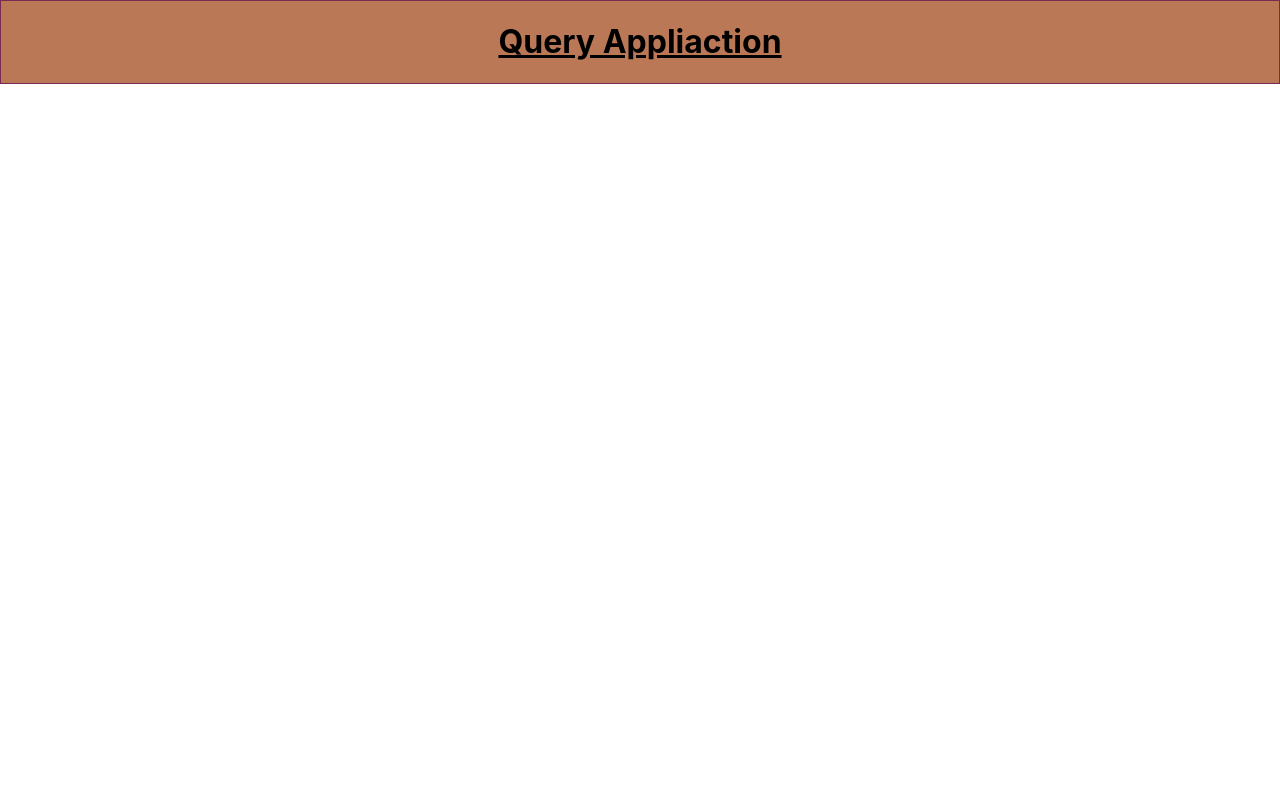
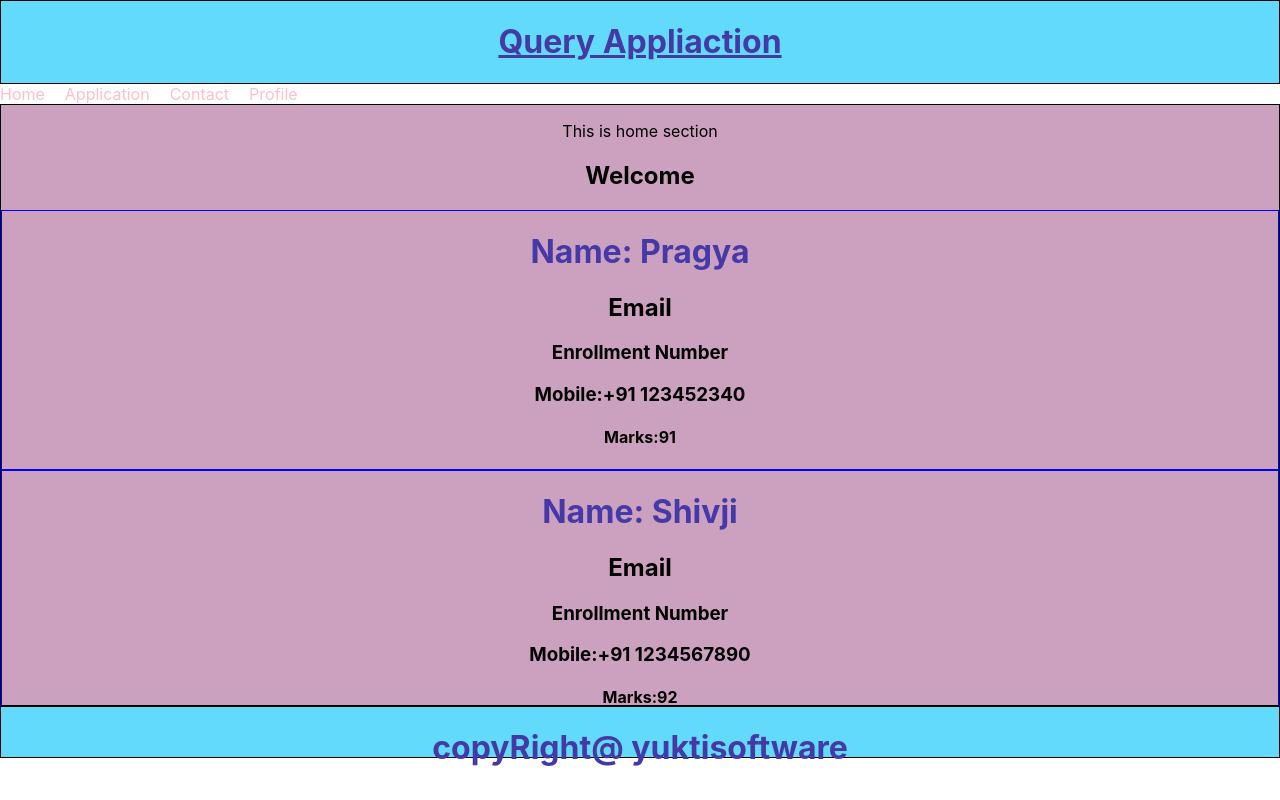
Before and after one commit to PS2207/internship, a React (Create React App) app in the folder my-app/: page / in a window 1280 px wide. Built offline with nearby package versions, Linux system fonts and the light colour scheme.

Commit message:
header,nav,home,student,footer done

```diff
--- a/my-app/src/App.css
+++ b/my-app/src/App.css
@@ -1,9 +1,3 @@
-
-
-.headerStyle{
-  border:1px solid rgb(122, 42, 82);
-  background-color: rgb(187, 120, 86);
-}
 .App {
   text-align: center;
 }
@@ -42,3 +36,47 @@
     transform: rotate(360deg);
   }
 }
+
+.navbar {
+  border-bottom: 1px solid #a5a1a2;
+  max-width: 90%;
+  display: flex;
+  margin: 0 auto;
+}
+
+.links {
+  margin-left: auto;
+  display: flex;
+  align-items: center;
+}
+
+h1 {
+  color: #4439a7;
+  margin-left: 0px 20px;
+}
+
+.link {
+  color: pink;
+  text-decoration: none;
+  margin-right: 20px;
+}
+
+.link:hover {
+  color: blue;
+}
+
+.headerStyle{
+  border: 1px solid black;
+  background-color: #61dafb;
+}
+.homeStyle {
+  border: 1px solid black;
+  background-color: #cca0bf;;
+  height: 600px;
+}
+
+.footerStyle {
+  border: 1px solid black;
+  background-color: #61dafb;
+  max-height: 50px;
+}
--- a/my-app/src/App.js
+++ b/my-app/src/App.js
@@ -1,13 +1,17 @@
 // import logo from './logo.svg';
 import './App.css';
 import Header from './components/header';
+import Footer from './components/footer';
+import Home from './components/home';
+import Navbar from './components/navbar';
 function App() {
   return (
-
     <div className="App">
-      <Header/>
+     <Header/>
+     <Navbar/>
+     <Home/>
+     <Footer/>
     </div>
-
   );
 }
 
--- /dev/null
+++ b/my-app/src/components/footer.js
@@ -0,0 +1,11 @@
+import React from 'react'
+
+function footer() {
+    return (
+        <div className="footerStyle">
+           <h1>copyRight@ yuktisoftware</h1>
+        </div>
+    )
+}
+
+export default footer
--- /dev/null
+++ b/my-app/src/components/home.js
@@ -0,0 +1,15 @@
+import React from 'react';
+import Student from './student';
+
+function Home() {
+    return (
+        <div className="homeStyle">
+            <p>This is home section</p>
+            <h2>Welcome</h2>
+            <Student name="Pragya" marks="91" mobile="+91 123452340"/>
+            <Student name ="Shivji" marks="92" mobile="+91 1234567890"/>
+        </div>
+    )
+}
+
+export default Home
--- /dev/null
+++ b/my-app/src/components/navbar.js
@@ -0,0 +1,14 @@
+import React from 'react'
+
+function Navbar() {
+    return (
+            <div className="links">
+                <a className="link" href="/home">Home</a>
+                <a className="link" href="/application">Application</a>
+                <a className="link" href="/contact">Contact</a>
+                <a className="link" href="/profile">Profile</a>
+            </div>
+    )
+}
+
+export default Navbar;
--- /dev/null
+++ b/my-app/src/components/student.js
@@ -0,0 +1,15 @@
+import React from 'react'
+
+function Student(props) {
+    return (
+        <div style={{border:'1px solid blue'}}>
+            <h1>Name: {props.name}</h1>
+            <h2>Email</h2>
+            <h3>Enrollment Number</h3>
+            <h3>Mobile:{props.mobile}</h3>
+            <h4>Marks:{props.marks}</h4>
+        </div>
+    )
+}
+
+export default Student;
```
